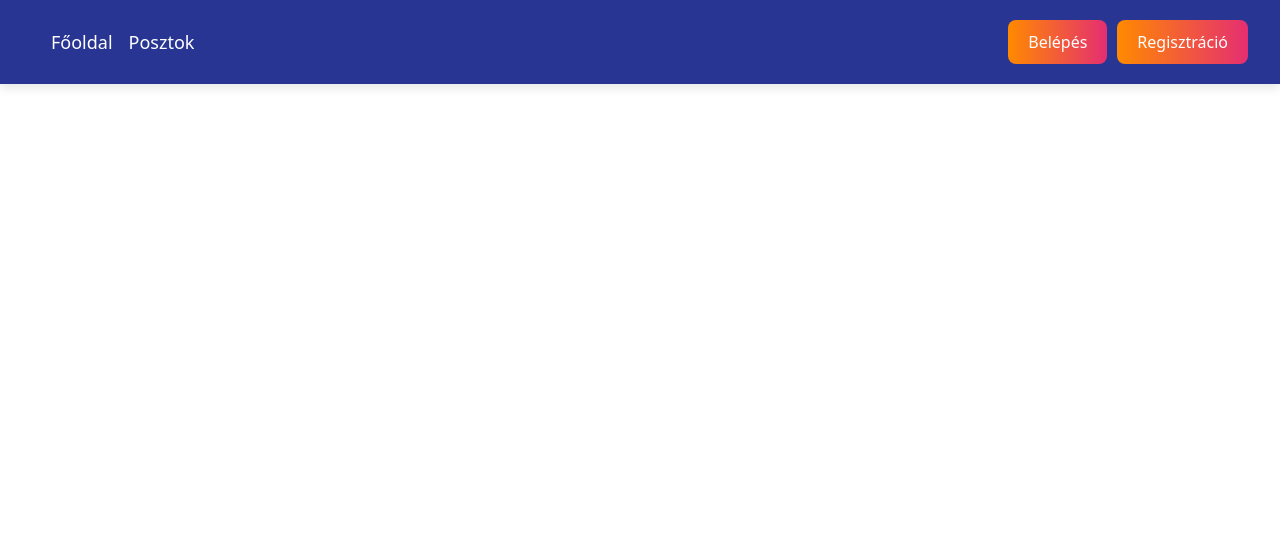
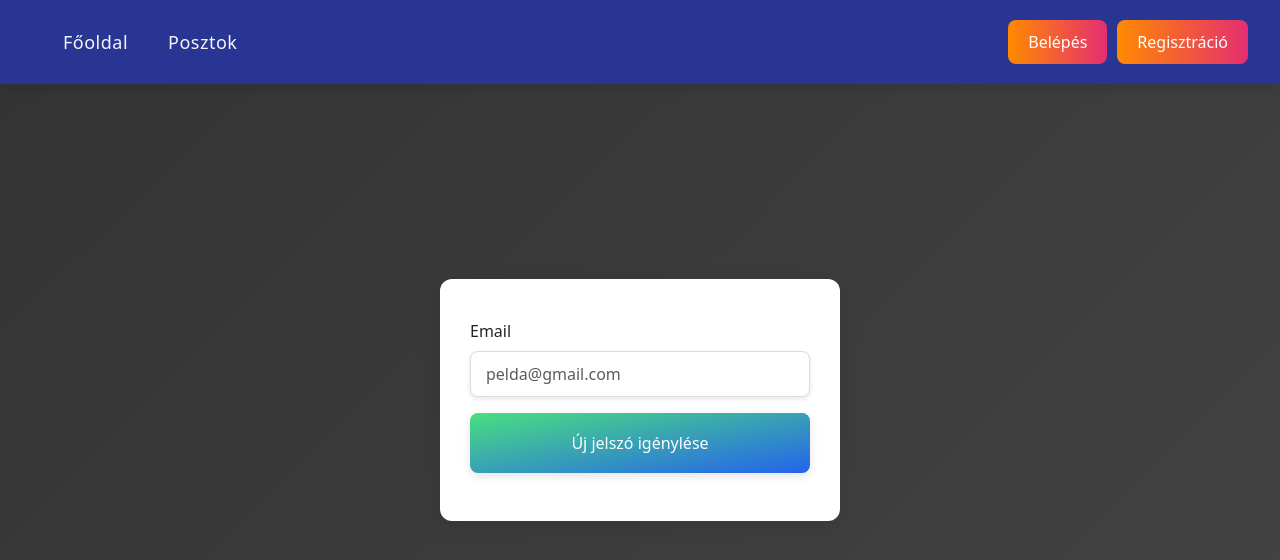
Before and after one commit to Patrik930/MyBlog, a React (Vite) app: page /pwreset in a window 1280 px wide. Shown: the top 560 px of the page. Built offline with nearby package versions, Linux system fonts and the light colour scheme; no server answers.

Commit message:
Profile + PWreset

```diff
--- a/index.html
+++ b/index.html
@@ -2,7 +2,7 @@
 <html lang="en">
   <head>
     <meta charset="UTF-8" />
-    <link rel="icon" type="image/svg+xml" href="blog-svgrepo-com.svg" />
+    <link rel="icon" type="image/svg+xml" href="blog-seo-optimization-search-svgrepo-com.svg" />
     <meta name="viewport" content="width=device-width, initial-scale=1.0" />
 
     <title>MyBlog</title>
--- a/package.json
+++ b/package.json
@@ -11,15 +11,19 @@
   },
   "dependencies": {
     "@headlessui/react": "^2.2.0",
+    "axios": "^1.7.9",
     "bootstrap": "^5.3.3",
     "firebase": "^11.0.2",
     "flowbite": "^2.5.2",
     "react": "^18.3.1",
     "react-dom": "^18.3.1",
+    "react-hook-form": "^7.53.2",
     "react-icons": "^5.3.0",
     "react-router-dom": "^7.0.1",
     "react-toastify": "^10.0.6",
-    "reactstrap": "^9.2.3"
+    "reactstrap": "^9.2.3",
+    "tw-elements": "^2.0.0",
+    "tw-elements-react": "1.0.0-alpha-end"
   },
   "devDependencies": {
     "@eslint/js": "^9.15.0",
--- a/src/components/Header.jsx
+++ b/src/components/Header.jsx
@@ -13,7 +13,6 @@ import {
   DropdownMenu,
   DropdownItem,
 } from "reactstrap";
-import { FaBlog } from "react-icons/fa";
 import { RxAvatar } from "react-icons/rx";
 import { UserContext } from "../context/UserContext";
 
@@ -36,7 +35,7 @@ export const Header = () => {
         }}
       >
         <NavbarBrand href="/">
-        <link href="/blog-seo-optimization-search-svgrepo-com.svg   " />
+          <link rel="icon" type="image/svg+xml" href="blog-seo-optimization-search-svgrepo-com.svg" />
         </NavbarBrand>
         <NavbarToggler onClick={toggle} />
         <Collapse isOpen={isOpen} navbar>
@@ -45,12 +44,12 @@ export const Header = () => {
               <NavLink
                 className="nav-link"
                 to="/"
-                style={{
-                  color: "white",
-                  fontSize: "18px",
-                  fontWeight: "500",
-                  textDecoration: "none",
-                }}
+                style={({ isActive }) => ({
+                  ...navLinkStyle,
+                  ...(isActive ? navLinkActiveStyle : {}),
+                })}
+                onMouseEnter={(e) => e.target.style.color = "#ff8a00"}  // Hover effect
+                onMouseLeave={(e) => e.target.style.color = ""}  // Reset hover effect
               >
                 Főoldal
               </NavLink>
@@ -59,12 +58,12 @@ export const Header = () => {
               <NavLink
                 className="nav-link"
                 to="/posts"
-                style={{
-                  color: "white",
-                  fontSize: "18px",
-                  fontWeight: "500",
-                  textDecoration: "none",
-                }}
+                style={({ isActive }) => ({
+                  ...navLinkStyle,
+                  ...(isActive ? navLinkActiveStyle : {}),
+                })}
+                onMouseEnter={(e) => e.target.style.color = "#ff8a00"}  // Hover effect
+                onMouseLeave={(e) => e.target.style.color = ""}  // Reset hover effect
               >
                 Posztok
               </NavLink>
@@ -111,7 +110,10 @@ export const Header = () => {
                     <RxAvatar style={{ fontSize: "24px", color: "white" }} />
                   </DropdownToggle>
                   <DropdownMenu end>
-                    <DropdownItem>Személyes adatok</DropdownItem>
+                    <DropdownItem>
+                      <NavLink className='nav-link' to='/profile'>Személyes adatok</NavLink>
+
+                      </DropdownItem>
                     <DropdownItem divider />
                     <DropdownItem>Fiók törlése</DropdownItem>
                   </DropdownMenu>
@@ -126,9 +128,9 @@ export const Header = () => {
   );
 };
 
-// Button Styles
+
 const buttonStyle = {
-  background: "linear-gradient(90deg, #ff8a00, #e52e71)", // Gradient button background
+  background: "linear-gradient(90deg, #ff8a00, #e52e71)",
   padding: "10px 20px",
   color: "white",
   borderRadius: "8px",
@@ -140,13 +142,32 @@ const buttonStyle = {
 };
 
 const iconButtonStyle = {
-  background: "#283593", // Match the navbar background for a consistent look
+  background: "#283593",
   border: "none",
   padding: "5px 15px",
   borderRadius: "50%",
   transition: "background 0.3s ease",
 };
 
-iconButtonStyle["&:hover"] = {
-  background: "#3f51b5", // Lighten the background on hover
+
+const navLinkStyle = {
+  color: "#f5f5f5",
+  fontSize: "18px",
+  fontWeight: "400",
+  textDecoration: "none",
+  padding: "8px 15px",
+  margin: "5px",
+  letterSpacing: "0.5px",
+  transition: "color 0.3s ease, border-bottom 0.3s ease"
 };
+
+const navLinkHoverStyle = {
+  color: "#ff8a00",
+  borderBottom: "2px solid #ff8a00",
+};
+
+const navLinkActiveStyle = {
+  color: "#ff8a00",
+  fontWeight: "600",
+  borderBottom: "2px solid #ff8a00"
+};
--- a/src/pages/Auth.jsx
+++ b/src/pages/Auth.jsx
@@ -1,6 +1,6 @@
 import React, { useState } from "react";
 import { Button, Form, FormGroup, Label, Input } from "reactstrap";
-import { useLocation } from "react-router-dom";
+import { useLocation, useNavigate } from "react-router-dom";
 import { useContext } from "react";
 import { UserContext } from "../context/UserContext";
 import { Toastify } from "../components/Toastify";
@@ -19,6 +19,7 @@ const midleStyle = {
 
 export const Auth = () => {
   const { user, signInUser, signUpUser, msg } = useContext(UserContext);
+  const navigate = useNavigate()
 
   const location = useLocation();
   const isSignIn = location.pathname === "/auth/in";
@@ -112,6 +113,7 @@ export const Auth = () => {
             </span>
           </button>
         </Form>
+        <a  onClick={()=>navigate('/pwreset')}>Elfelejtett jelszó</a>
 
         {msg && <Toastify {...msg} />}
       </div>
@@ -119,7 +121,7 @@ export const Auth = () => {
   );
 };
 
-// Custom Styles for Inputs
+
 const inputStyle = {
   padding: "10px 15px",
   fontSize: "16px",
--- a/src/pages/PWreset.jsx
+++ b/src/pages/PWreset.jsx
@@ -1,9 +1,105 @@
 import React from 'react'
+import { Form } from 'react-router-dom';
+import { FormGroup, Input, Label } from 'reactstrap';
+import { Toastify } from '../components/Toastify';
+import { useContext } from 'react';
+import { UserContext } from '../context/UserContext';
+
+
+const midleStyle = {
+  width: "400px",
+  position: "absolute",
+  top: "50%",
+  left: "50%",
+  transform: "translate(-50%, -50%)",
+  background: "white",
+  borderRadius: "12px",
+  boxShadow: "0 4px 20px rgba(0, 0, 0, 0.1)",
+  padding: "40px 30px",
+};
+
+
+
+
 
 export const PWreset = () => {
+
+  const {msg,resetPassword} = useContext(UserContext)
+
+  const handleSubmit=(e)=>{
+    e.preventDefault()
+    const data = new FormData(e.currentTarget);
+    resetPassword(data.get('email'))
+
+  }
   return (
-    <div>
-      pw
+    <div
+    className="page"
+    style={{
+      background: "linear-gradient(135deg, #333, #444)",
+      height: "100vh",
+      display: "flex",
+      justifyContent: "center",
+      alignItems: "center",
+    }}
+  >
+    <div style={midleStyle}>
+      <div style={{ textAlign: "center" }}>
+
+
+      </div>
+      <Form onSubmit={handleSubmit}>
+        <FormGroup>
+          <Label for="exampleEmail">Email</Label>
+          <Input
+            id="exampleEmail"
+            name="email"
+            placeholder="pelda@gmail.com"
+            type="email"
+
+            style={inputStyle}
+          />
+        </FormGroup>
+        <button
+          type="submit"
+          className="relative inline-flex items-center justify-center p-0.5 mb-2 me-2 overflow-hidden text-sm font-medium text-gray-900 rounded-lg group bg-gradient-to-br from-green-400 to-blue-600"
+          style={{
+            width: "100%",
+            borderRadius: "8px",
+            backgroundColor: "#852af5",
+            padding: "10px 15px",
+            boxShadow: "0 4px 10px rgba(0, 0, 0, 0.1)",
+            color: "white",
+            fontSize: "16px",
+            fontWeight: "500",
+          }}
+        >
+          <span
+            className="relative px-5 py-2.5 transition-all ease-in duration-75 dark:bg-gray-900 rounded-md group-hover:bg-opacity-0"
+            style={{
+              display: "inline-block",
+              width: "100%",
+              color: "white",
+              background: "transparent",
+            }}
+          >
+            Új jelszó igénylése
+          </span>
+        </button>
+      </Form>
+
+
+      {msg && <Toastify {...msg} />}
     </div>
+  </div>
   )
 }
+
+const inputStyle = {
+  padding: "10px 15px",
+  fontSize: "16px",
+  borderRadius: "8px",
+  border: "1px solid #ddd",
+  boxShadow: "0 2px 5px rgba(0, 0, 0, 0.1)",
+  marginBottom: "15px",
+};
--- a/src/pages/Profile.jsx
+++ b/src/pages/Profile.jsx
@@ -1,8 +1,70 @@
 import React from 'react'
+import { useContext } from 'react';
+import { useState } from 'react';
+import { useForm } from 'react-hook-form';
+import { UserContext } from '../context/UserContext';
+import { uploadFile } from '../utility/uploadFile';
+
+
+
+
+
+
+
+
 
 export const Profile = () => {
+  const {user,updateCredentials} = useContext(UserContext)
+  const [photo,setPhoto] = useState(null)
+  const {  register, handleSubmit, formState: { errors },  } = useForm({
+    defaultValues:{
+      displayName:user?.displayName || ''
+    }
+  });
+
+  const onSubmit=async(data)=>{
+        console.log(data);
+        try {
+          const file=data?.file ? data.file[0] : null
+          const photoUrl = await uploadFile(file)
+          photoUrl && console.log(photoUrl);
+
+          //updateCredentials(data.displayName)
+        } catch (error) {
+          console.log(error);
+
+        }
+
+  }
+
+
   return (
-    <div>
+    <div className='mt-10'>
+      <div>
+      <h3>Felhasználói fiók beállítása</h3>
+      <form onSubmit={handleSubmit(onSubmit)}>
+        <div><label>Felhasználónév</label>
+          <input {...register('displayName')} placeholder='Felhasználónév' type='text' />
+        </div>
+      <input type="file" {...register('file',{
+        validate:(value)=>{
+          if(!value[0]) return true
+          console.log(value[0]);
+          const fileExtension = value[0]?.name.split('.').pop().toLowerCase()
+          console.log(fileExtension);
+          const acceptedFormats = ['jpg','png']
+          if(!acceptedFormats.includes(fileExtension)) return 'Nem megfelelő formátum!'
+          if(value[0].size>1*1000*1024) return ('Az engedélyezett fájl mérete 1MB')
+          return true
+        }
+        })}
+        onChange={(e)=>setPhoto(URL.createObjectURL(e.target.files[0]))}
+        />
+
+      <input type="submit" />
+    </form>
+    {photo && <img src={photo} className='img-thumbnail'/>}
+      </div>
 
     </div>
   )
--- /dev/null
+++ b/src/utility/uploadFile.js
@@ -0,0 +1,17 @@
+import axios from "axios";
+
+export const uploadFile=async(file)=>{
+    const formData = new FormData()
+    formData.append('file',file)
+    formData.append('upload_preset',import.meta.env.VITE_CLOUDINARY_UPLOAD_PRESET)
+
+    const url = 'https://api.cloudinary.com/v1_1/${import.meta.env.VITE_CLOUDINARY_CLOUD_NAME}/image/upload'
+
+    try {
+        const response = await axios.post(url,formData)
+        return response.data.secure_url
+    } catch (error) {
+        console.log(error);
+
+    }
+}
```
Also changed, not shown: src/components/Toastify.jsx (+9 -4 lines), src/context/UserContext.jsx (+30 -12 lines), 2 other files (tests, documents, lock files or other folders).
